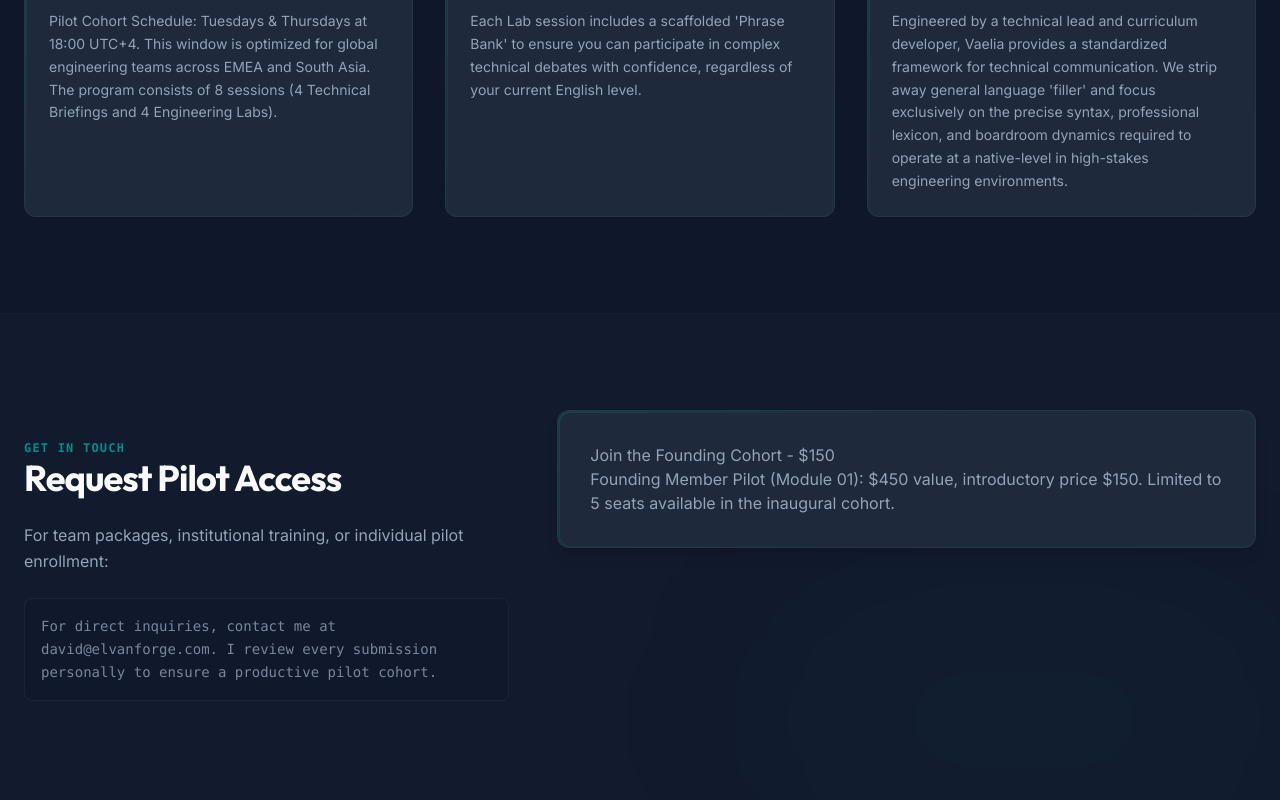
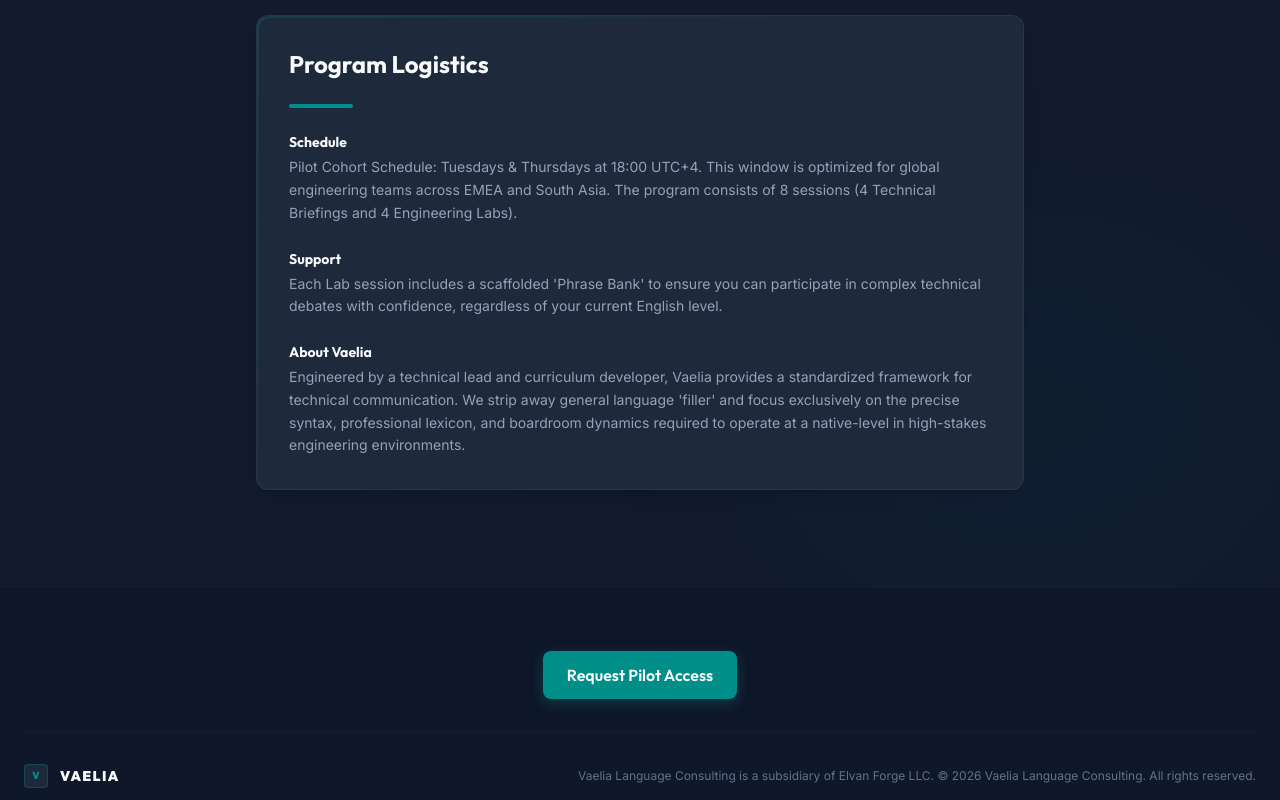
Before and after one commit to ElvanForge/vaelia_landing, a SvelteKit app: page / in a window 1280 px wide. Shown: the part 3080-3880 px from the top of the page. Built offline with nearby package versions, Linux system fonts and the light colour scheme.

Commit message:
Surgically reset navigation anchor links to Stripe URL, delete contact form, and merge logistics under wrapper

```diff
--- a/src/routes/+page.svelte
+++ b/src/routes/+page.svelte
@@ -28,9 +28,9 @@
 			</a>
 
 			<nav class="flex items-center space-x-6 md:space-x-8 text-sm font-medium tracking-wide">
-				<a href="#curriculum" class="hover:text-brand-teal transition-colors">Curriculum</a>
-				<a href="#pilot" class="hover:text-brand-teal transition-colors">Pilot Program</a>
-				<a href="#apply" class="hover:text-brand-teal transition-colors">Inquire</a>
+				<a href="https://buy.stripe.com/6oUfZj2w7eFBevabk2bjW05" class="hover:text-brand-teal transition-colors">Curriculum</a>
+				<a href="https://buy.stripe.com/6oUfZj2w7eFBevabk2bjW05" class="hover:text-brand-teal transition-colors">Pilot Program</a>
+				<a href="https://buy.stripe.com/6oUfZj2w7eFBevabk2bjW05" class="hover:text-brand-teal transition-colors">Inquire</a>
 			</nav>
 		</div>
 	</header>
@@ -61,14 +61,14 @@
 
 				<div class="flex flex-col sm:flex-row items-center justify-center lg:justify-start gap-4 pt-4">
 					<a
-						href="#apply"
+						href="https://buy.stripe.com/6oUfZj2w7eFBevabk2bjW05"
 						id="hero-enroll-cta"
 						class="btn-primary w-full sm:w-auto text-center cursor-pointer"
 					>
 						Request Pilot Access
 					</a>
 					<a
-						href="#curriculum"
+						href="https://buy.stripe.com/6oUfZj2w7eFBevabk2bjW05"
 						class="w-full sm:w-auto px-6 py-3 text-center border border-brand-card hover:border-brand-teal/50 hover:bg-brand-card/50 rounded-lg text-off-white font-display font-semibold transition-all duration-200"
 					>
 						Explore Curriculum
@@ -239,7 +239,7 @@
 						<!-- Intermediate Navigation CTA -->
 						<div class="pt-4 text-center">
 							<a
-								href="#curriculum"
+								href="https://buy.stripe.com/6oUfZj2w7eFBevabk2bjW05"
 								class="inline-flex items-center space-x-2 text-brand-teal hover:text-brand-teal-light font-display font-semibold tracking-wide transition-colors"
 							>
 								<span>View Curriculum</span>
@@ -347,65 +347,45 @@
 		</div>
 	</section>
 
-	<!-- Program Logistics -->
-	<div id="logistics" class="py-24 px-6 max-w-7xl mx-auto border-t border-brand-card/40">
-		<div class="space-y-6">
-			<h2 class="text-3xl font-bold tracking-tight text-off-white font-display">Program Logistics</h2>
+	<!-- Direct Enrollment & Program Logistics Section -->
+	<div class="py-24 px-6 bg-brand-card/20 border-t border-brand-card/40 relative overflow-hidden">
+		<div class="absolute bottom-0 right-0 w-[40%] h-[40%] bg-brand-teal/5 rounded-full blur-[100px] pointer-events-none z-0"></div>
+
+		<div class="max-w-3xl mx-auto relative z-10 space-y-12">
+			<!-- Enroll Block (where the old form used to be) -->
+			<div class="glow-card bg-brand-card/50 p-8 border border-brand-card/85 shadow-lg text-center space-y-4">
+				<a href="https://buy.stripe.com/6oUfZj2w7eFBevabk2bjW05" class="btn-enroll">Join the Founding Cohort - $150</a>
+				<p class="founding-member-info">Founding Member Pilot (Module 01): $450 value, introductory price $150. Limited to 5 seats available in the inaugural cohort.</p>
+			</div>
+
+			<!-- Program Logistics Block -->
+			<div class="glow-card bg-brand-card/50 p-8 border border-brand-card/85 shadow-lg space-y-6">
+				<h2 class="text-2xl font-bold text-off-white font-display">Program Logistics</h2>
 				<div class="w-16 h-1 bg-brand-teal rounded-full"></div>
 
-			<div class="grid grid-cols-1 md:grid-cols-3 gap-8 pt-8">
-				<div class="glow-card bg-brand-card/40 p-6 border border-brand-card space-y-2">
-					<h3 class="text-lg font-bold text-off-white">Schedule</h3>
-					<p class="text-text-gray leading-relaxed text-sm">
+				<div class="space-y-6 text-sm text-text-gray">
+					<div class="space-y-1">
+						<h3 class="font-bold text-off-white">Schedule</h3>
+						<p class="leading-relaxed">
 							Pilot Cohort Schedule: Tuesdays & Thursdays at 18:00 UTC+4. This window is optimized for global engineering teams across EMEA and South Asia. The program consists of 8 sessions (4 Technical Briefings and 4 Engineering Labs).
 						</p>
 					</div>
-				<div class="glow-card bg-brand-card/40 p-6 border border-brand-card space-y-2">
-					<h3 class="text-lg font-bold text-off-white">Support</h3>
-					<p class="text-text-gray leading-relaxed text-sm">
+					<div class="space-y-1">
+						<h3 class="font-bold text-off-white">Support</h3>
+						<p class="leading-relaxed">
 							Each Lab session includes a scaffolded 'Phrase Bank' to ensure you can participate in complex technical debates with confidence, regardless of your current English level.
 						</p>
 					</div>
-				<div class="glow-card bg-brand-card/40 p-6 border border-brand-card space-y-2">
-					<h3 class="text-lg font-bold text-off-white">About Vaelia</h3>
-					<p class="text-text-gray leading-relaxed text-sm">
+					<div class="space-y-1">
+						<h3 class="font-bold text-off-white">About Vaelia</h3>
+						<p class="leading-relaxed">
 							Engineered by a technical lead and curriculum developer, Vaelia provides a standardized framework for technical communication. We strip away general language 'filler' and focus exclusively on the precise syntax, professional lexicon, and boardroom dynamics required to operate at a native-level in high-stakes engineering environments.
 						</p>
 					</div>
 				</div>
 			</div>
 		</div>
-
-	<!-- Lead Contact Form Section -->
-	<section id="apply" class="py-24 px-6 bg-brand-card/20 border-t border-brand-card/40 relative overflow-hidden">
-
-		<div class="absolute bottom-0 right-0 w-[40%] h-[40%] bg-brand-teal/5 rounded-full blur-[100px] pointer-events-none z-0"></div>
-
-		<div class="max-w-7xl mx-auto grid grid-cols-1 lg:grid-cols-12 gap-12 relative z-10">
-
-			<!-- Left column: Form Explanation -->
-			<div class="lg:col-span-5 space-y-6 lg:py-6 text-left">
-				<span class="text-xs uppercase tracking-widest text-brand-teal font-semibold font-mono">GET IN TOUCH</span>
-				<h2 class="text-3xl md:text-4xl font-bold tracking-tight text-off-white font-display">Request Pilot Access</h2>
-				<p class="text-base text-text-gray leading-relaxed">
-					For team packages, institutional training, or individual pilot enrollment:
-				</p>
-
-				<p class="text-sm text-text-gray/80 leading-relaxed font-mono bg-brand-bg/50 border border-brand-card/80 rounded-lg p-4">
-					For direct inquiries, contact me at david@elvanforge.com. I review every submission personally to ensure a productive pilot cohort.
-				</p>
 	</div>
-
-			<!-- Right column: The Form block -->
-			<div class="lg:col-span-7 flex flex-col justify-between">
-				<div class="glow-card bg-brand-card/50 p-8 border border-brand-card/85 shadow-lg">
-					<a href="https://buy.stripe.com/6oUfZj2w7eFBevabk2bjW05" class="btn-enroll">Join the Founding Cohort - $150</a>
-					<p class="founding-member-info">Founding Member Pilot (Module 01): $450 value, introductory price $150. Limited to 5 seats available in the inaugural cohort.</p>
-				</div>
-			</div>
-
-		</div>
-	</section>
 
 	<!-- Footer -->
 	<footer class="bg-brand-bg py-16 px-6 border-t border-brand-card/50 text-xs">
@@ -414,7 +394,7 @@
 			<!-- Footer CTA -->
 			<div class="text-center space-y-4">
 				<a
-					href="#apply"
+					href="https://buy.stripe.com/6oUfZj2w7eFBevabk2bjW05"
 					class="btn-primary py-3.5 px-8 text-base cursor-pointer"
 				>
 					Request Pilot Access
```
Lines whose indentation alone changed are shown as unchanged.
